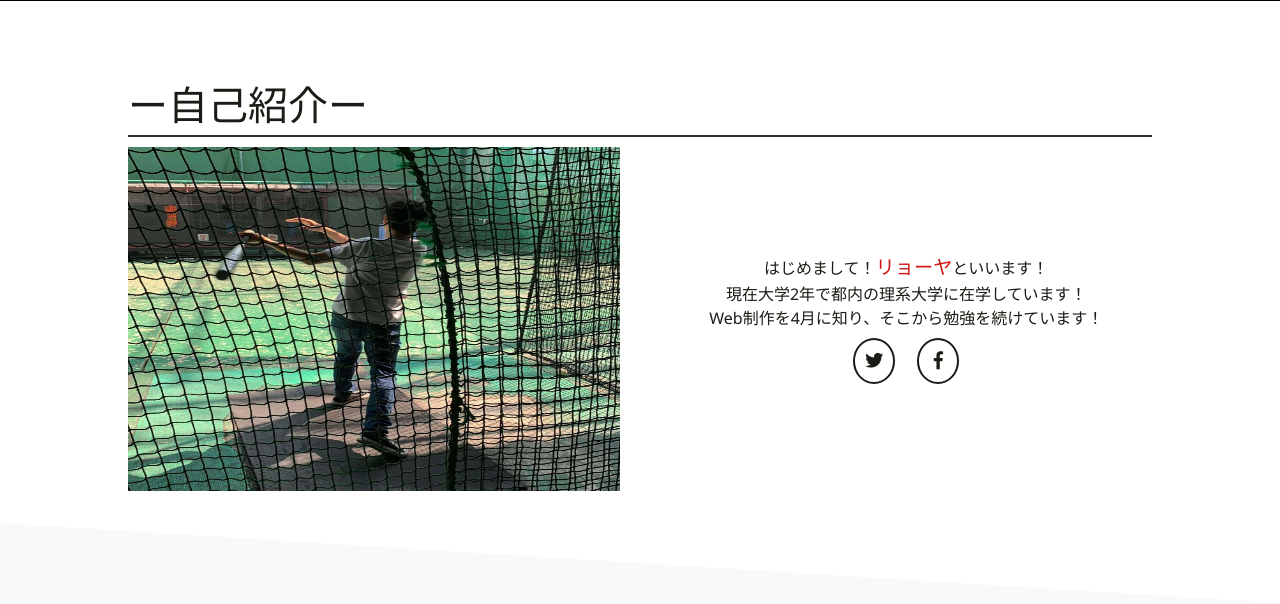
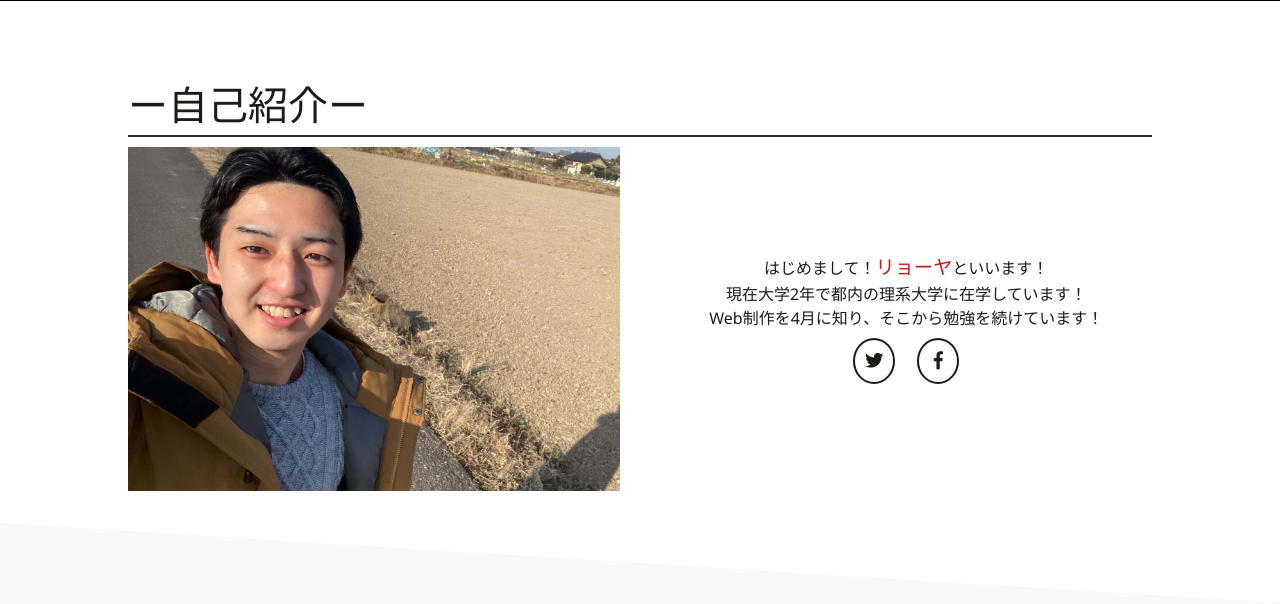
Before and after one commit to ryoya-murata/myportfolio, a PHP site: page / in a window 1280 px wide. Shown: the part 799-1403 px from the top of the page. Run offline with PHP 8.4, Linux system fonts and the light colour scheme; some libraries are stand-ins or nearby versions; some web fonts are replaced.

Commit message:
プロフィール画像を変更

```diff
--- a/css/style.css
+++ b/css/style.css
@@ -547,6 +547,8 @@ body.fixed {
   right: 0;
   width: 100%;
   height: 100%;
+  -o-object-fit: cover;
+     object-fit: cover;
 }
 
 .about__content--desc {
--- a/css/style.scss
+++ b/css/style.scss
@@ -542,6 +542,7 @@ body.fixed {
   right: 0;
   width: 100%;
   height: 100%;
+  object-fit: cover;
 }
 
 .about__content--desc {
--- a/index.html
+++ b/index.html
@@ -3,7 +3,7 @@
 <head>
     <meta charset="UTF-8">
     <meta name="viewport" content="width=device-width, initial-scale=1.0">
-    <title>リョーヤのポートフォリオ</title>
+    <title>りょ－やのポートフォリオ</title>
     <!-- favicon -->
     <link rel="icon" type="image/png" href="./img/favicon.png">
     <!-- font awesome -->
@@ -19,7 +19,7 @@
     <meta name="twitter:card" content="summary_large_image" />
     <meta name="twitter:site" content="@Ryoya_prog" />
     <meta property="og:url" content="https://portfolio.ryoya-web.com/" />
-    <meta property="og:title" content="Ryoyaのポートフォリオ" />
+    <meta property="og:title" content="りょーやのポートフォリオ" />
     <meta property="og:image" content="./img/twitter.jpg" />
 
     <!-- Global site tag (gtag.js) - Google Analytics -->
```
Also changed, not shown: img/profile.jpg, 1 other file.
